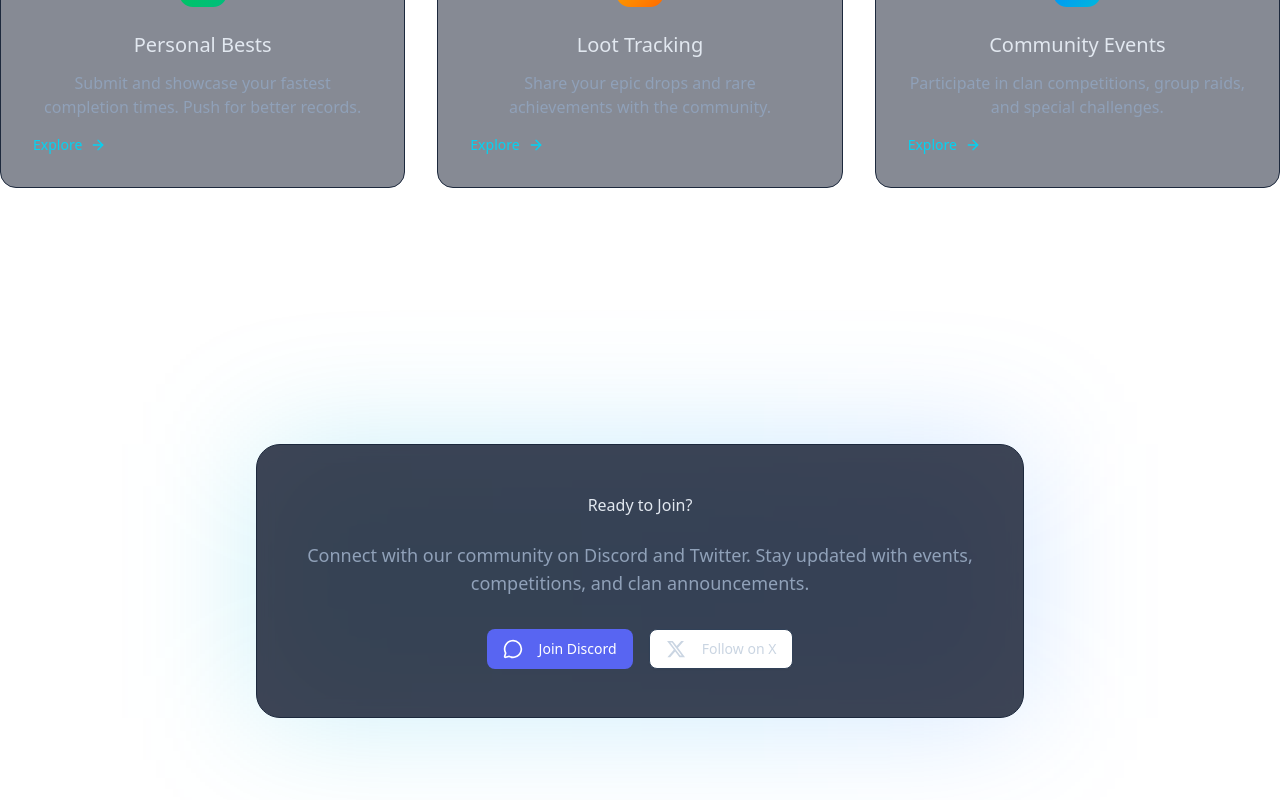
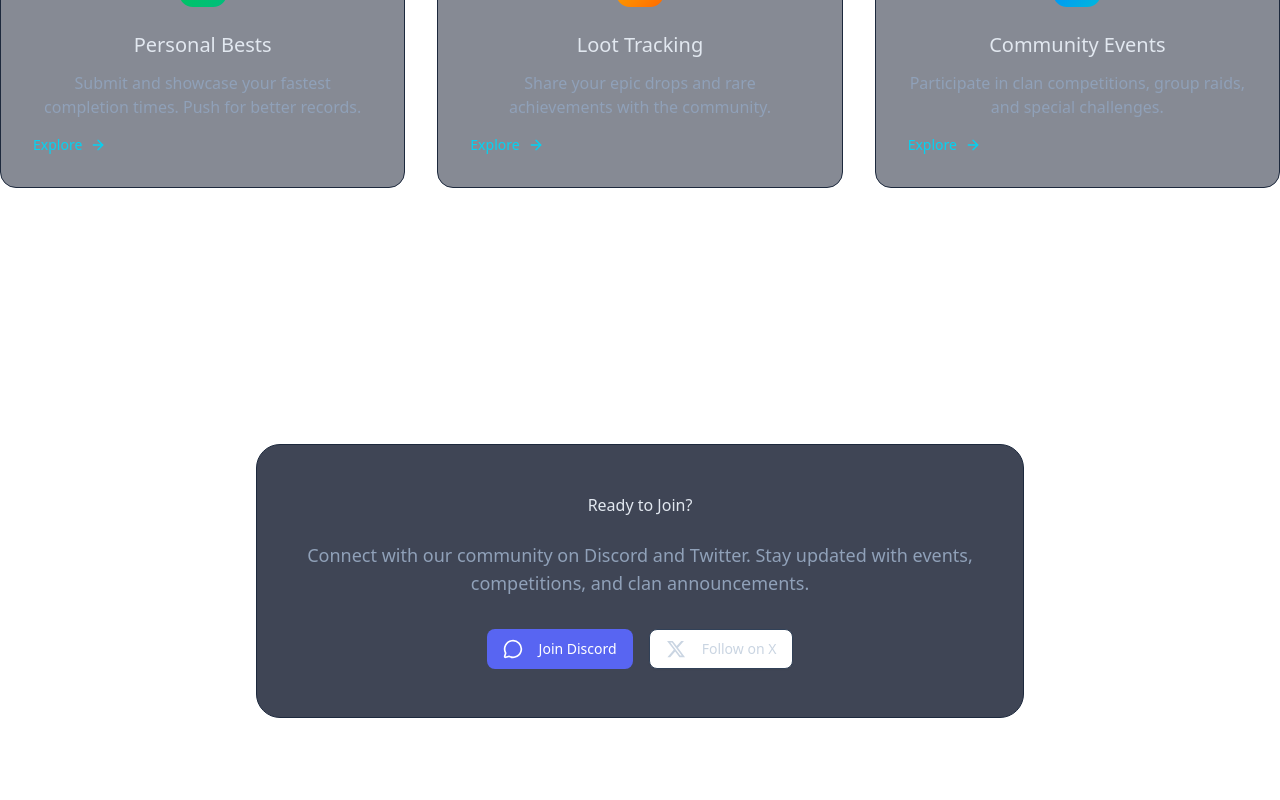
Before and after one commit to nednella/sanity, a React (Vite) app in the folder apps/web/: page / in a window 1280 px wide. Shown: the part 2062-2862 px from the top of the page. Built offline with nearby package versions, Linux system fonts and the light colour scheme; no server answers.

Commit message:
Remove call to action background effect

```diff
--- a/apps/web/src/components/landing/cta.tsx
+++ b/apps/web/src/components/landing/cta.tsx
@@ -6,7 +6,6 @@ export function Cta() {
     return (
         <section className="mx-auto max-w-3xl py-32 text-center">
             <div className="relative">
-                <div className="absolute inset-0 bg-linear-to-r from-cyan-500/20 to-blue-500/20 blur-3xl" />
                 <div className="relative rounded-3xl border border-slate-800 bg-slate-900/80 p-12 backdrop-blur-sm">
                     <h2 className="mb-6 text-slate-200">Ready to Join?</h2>
                     <p className="mb-8 text-lg text-slate-400">
```
